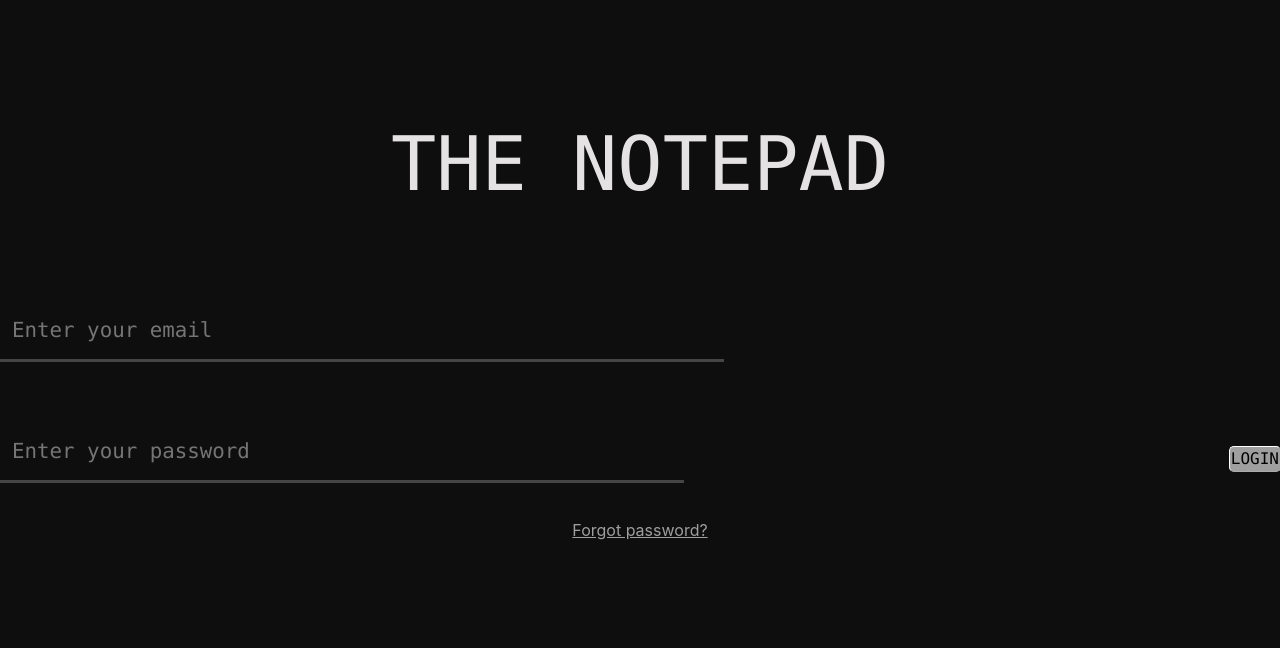
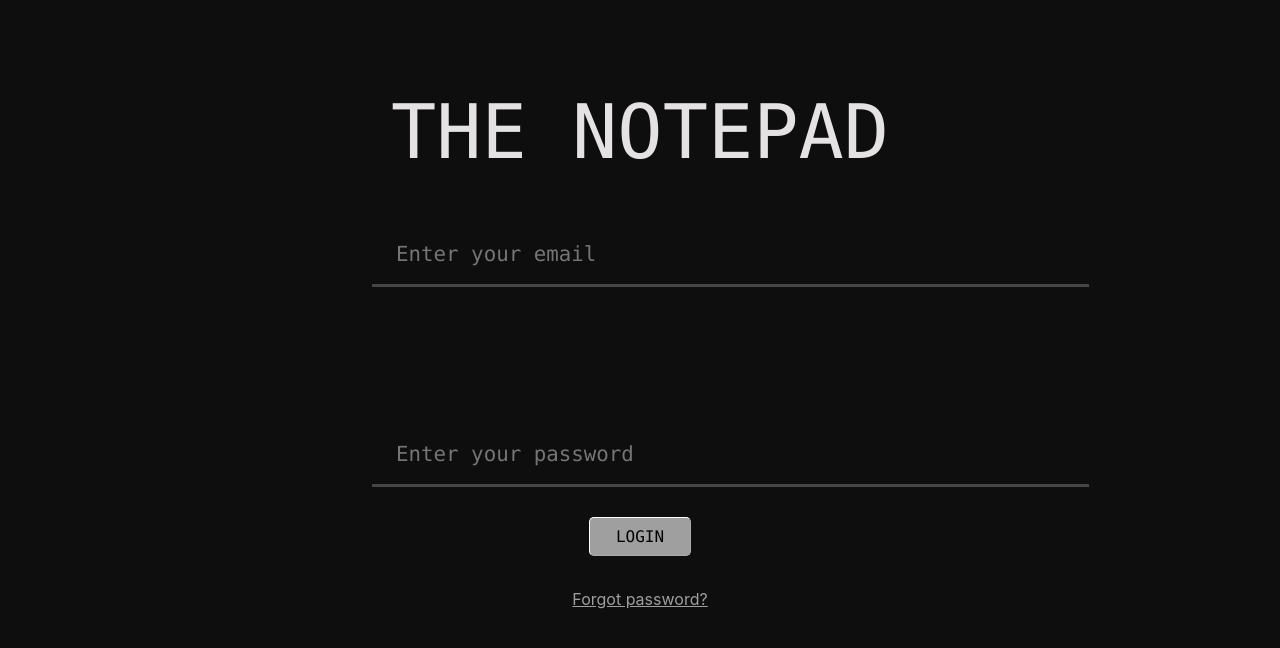
Before and after one commit to FrankBatista1/TheNotepad-client-project, a React (Create React App) app: page /login in a window 1280 px wide. Shown: the top 648 px of the page. Built offline with nearby package versions, Linux system fonts and the light colour scheme; no server answers; the HTML template or start-up script is replaced by a standard one.

Commit message:
Login form restyled

```diff
--- a/src/stylesheets/Form.css
+++ b/src/stylesheets/Form.css
@@ -1,6 +1,6 @@
 .row{
-  width: 170%;
-  padding-right: 30%;
+  width: 100%;
+  padding-left: 30%;
 }
 
 .row input{
@@ -31,10 +31,3 @@
 .row input:focus::-webkit-input-placeholder{
   opacity: 0;
 }
-
-.row label{
-  align-self: start;
-  padding-left: 4.5rem;
-  padding-bottom: 0.5rem;
-  color: rgba(187,187,187,0.9);
-}
--- a/src/stylesheets/FormPage.css
+++ b/src/stylesheets/FormPage.css
@@ -4,6 +4,7 @@
   font-family: Consolas, monaco, monospace;
   width: auto;
   padding-top: 10%;
+  padding-bottom: 5%;
   text-decoration: none;
 }
 
--- a/src/views/FormPage.js
+++ b/src/views/FormPage.js
@@ -42,6 +42,7 @@ import "../stylesheets/FormPage.css";
 import '../stylesheets/Form.css'
 import { useState, useEffect} from "react";
 import axios from "axios";
+import { width } from "@mui/system";
 
 const FormPage = ({history}) => {
   const [email, setEmail] = useState("");
@@ -72,7 +73,7 @@ const FormPage = ({history}) => {
 
       localStorage.setItem("authToken", data.token);
 
-      history.push("/fields");
+      history.push("/");
     } catch (error) {
       setError(error.response.data.error);
       setTimeout(() => {
@@ -91,7 +92,7 @@ const FormPage = ({history}) => {
 
       <form onSubmit={loginHandler} className="loginform">
       {error && <span className="errormsg">{error}</span>}
-        <div className="parent">
+        <div style={{height: '200px'}}>
         <div className="row">
           <input
             required
@@ -103,7 +104,7 @@ const FormPage = ({history}) => {
           />
           </div>
         </div>
-        <div className="passwordform">
+
         <div className="row">
           <input
             required
@@ -119,7 +120,7 @@ const FormPage = ({history}) => {
               LOGIN
             </button>
           </div>
-        </div>
+
       </form>
       <div>
         <div className="forgotpass">
```
